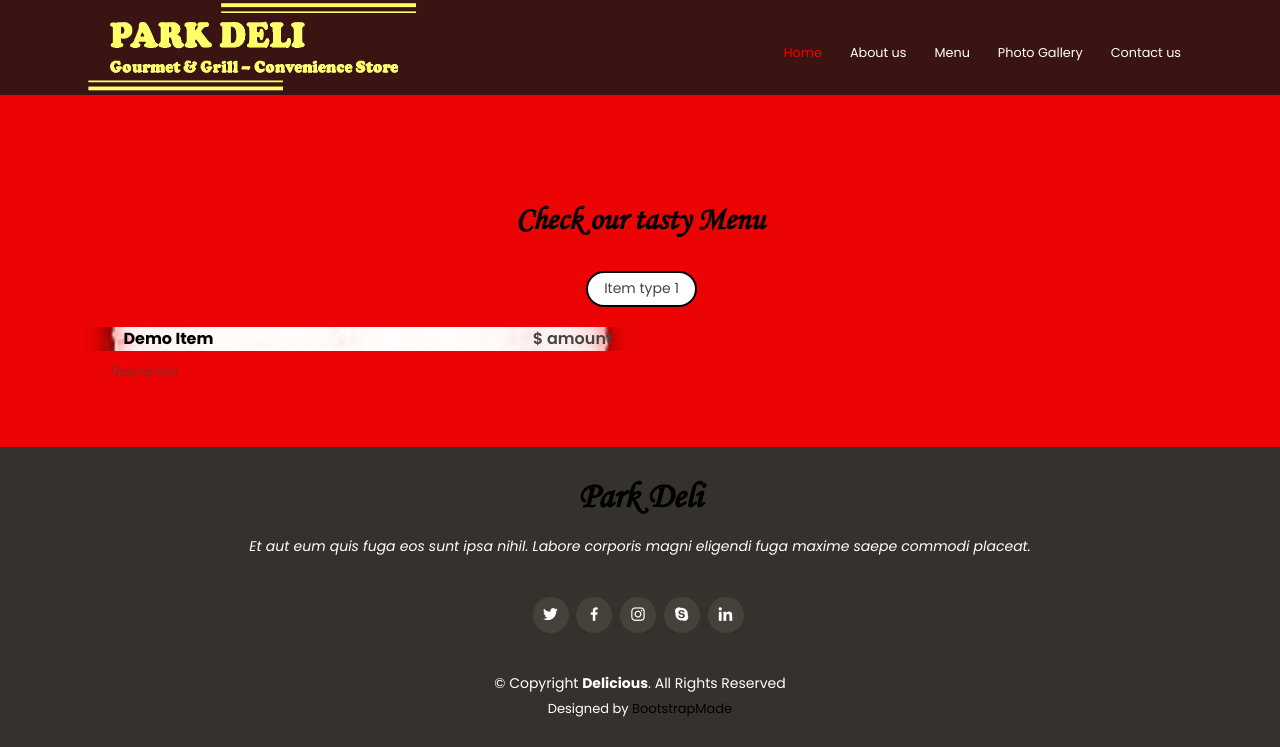
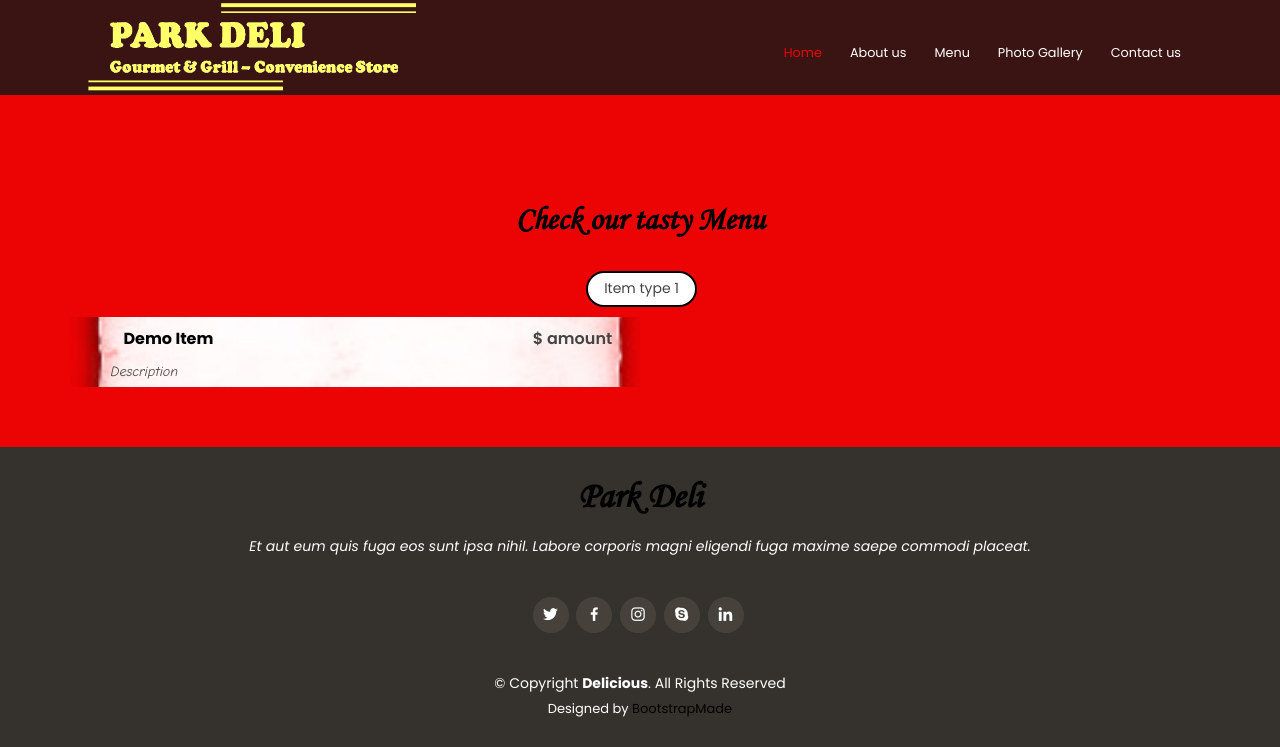
Before and after one commit to neeldoshi7/PD, a PHP site: page /demomenu.html in a window 1280 px wide. Shown: the top 747 px of the page. Run offline with PHP 8.4, Linux system fonts and the light colour scheme.

Commit message:
Update style.css

```diff
--- a/assets/css/style.css
+++ b/assets/css/style.css
@@ -1013,10 +1013,10 @@ background-size: cover;
 }
 
 .menu-item {
-  /* background: url("oneRoof_box3.jpg");
+  background: url("oneRoof_box3.jpg");
 background-position: center;
 background-repeat: no-repeat;
-background-size: cover; */
+background-size: cover;
   /*
   box-shadow: 0px 2px 15px rgba(0, 0, 0, 0.1)
   border: 2px solid #000000;
@@ -1026,7 +1026,6 @@ background-size: cover; */
 }
 
 .menu .menu-content a {
-
   /* padding-right: 10px; */
   margin-left: 1vw;
   /* position: relative; */
@@ -1036,10 +1035,6 @@ background-size: cover; */
 }
 
 .menu .menu-content  {
-  background: url("oneRoof_box3.jpg");
-background-position: center;
-background-repeat: no-repeat;
-background-size: cover;
   position: relative;
   z-index: 3;
   /* padding: 0 10px; */
```
